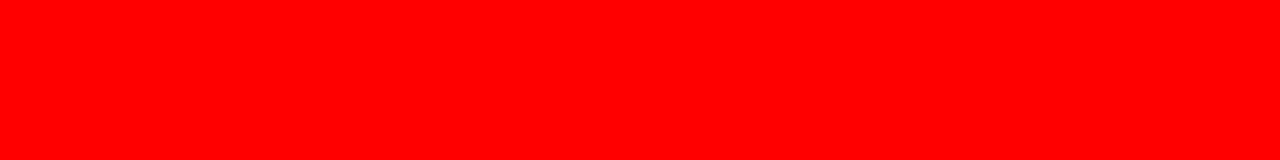
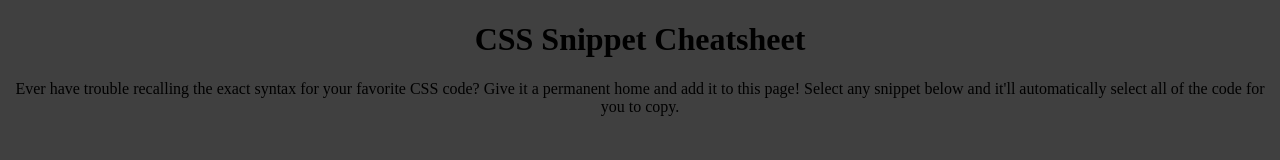
Before and after one commit to danialmirza99/-css-snippet-cheat-sheet, a plain HTML site: page index.html in a window 1280 px wide. Drawn offline with Linux system fonts and the light colour scheme.

Commit message:
fix conflict

```diff
--- a/assets/style.css
+++ b/assets/style.css
@@ -1,3 +1,7 @@
 *{
-    background-color: red;
+    background-color: #404040;
 }
+
+.top{
+    text-align: center;
+}
--- a/index.html
+++ b/index.html
@@ -7,6 +7,11 @@
     <title>CSS Snippet Cheat Sheet</title>
 </head>
 <body>
-
+    <header class = "top">
+        <h1>CSS Snippet Cheatsheet</h1>
+        <p>
+            Ever have trouble recalling the exact syntax for your favorite CSS code? Give it a permanent home and add it to this page! Select any snippet below and it'll automatically select all of the code for you to copy.
+        </p>
+    </header>
 </body>
 </html>
```
Also changed, not shown: 1 other file.
